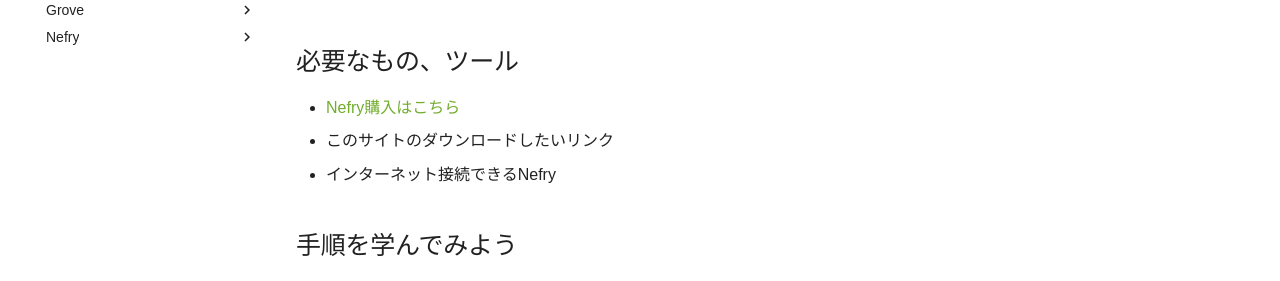
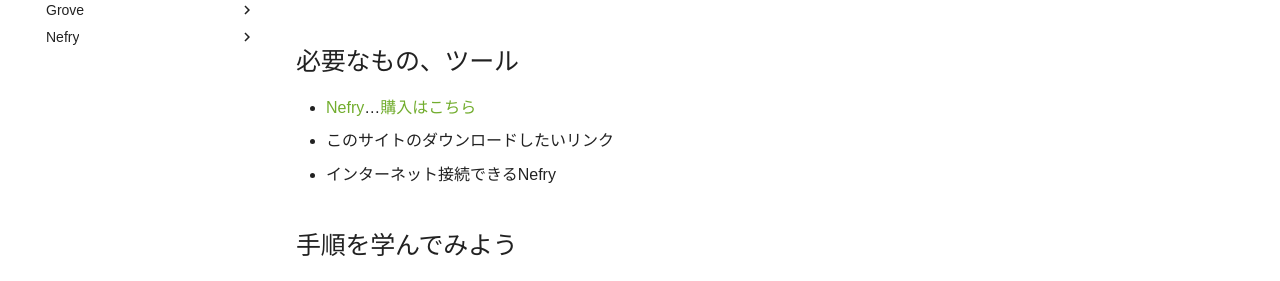
Before and after one commit to Nefry-Community/ProgramMaster, an MkDocs documentation site: the page built from docs/プログラムをダウンロードしてみよう.md, in a window 1280 px wide and 900 px high. Shown: the part 227-508 px from the top of the window. Built offline with MkDocs 1.6.1 and Material for MkDocs 9.7.7, drawn with Linux system fonts in a browser that asks for light colours; comment, search, counter and statistics services are not loaded.

```diff
--- a/docs/プログラムをダウンロードしてみよう.md
+++ b/docs/プログラムをダウンロードしてみよう.md
@@ -5,7 +5,7 @@ Nefryは公開されているプログラムをダウンロードすることが
 
 ## 必要なもの、ツール
 
-- [Nefry](https://nefry.studio/)[購入はこちら](https://dotstud.io/projects/nefry-connect-internet/)
+- [Nefry](https://nefry.studio/)…[購入はこちら](https://dotstud.io/projects/nefry-connect-internet/)
 - このサイトのダウンロードしたいリンク
 - インターネット接続できるNefry
 
```
Also changed, not shown: 10 other files.
